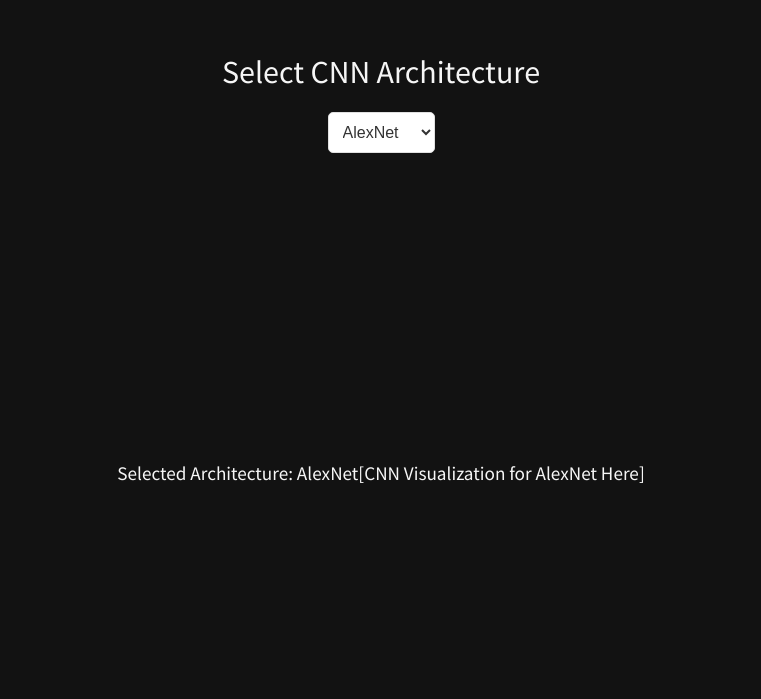
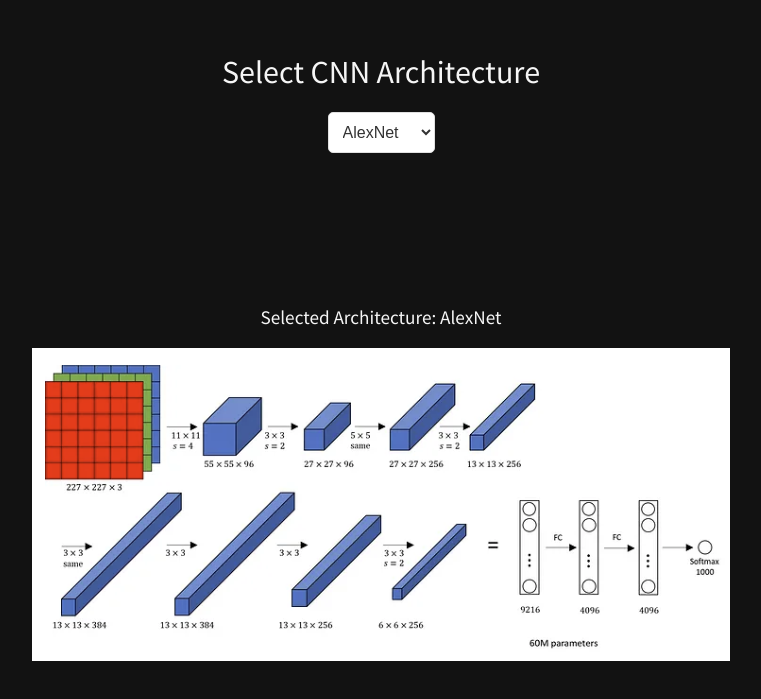
Before and after one commit to thenileriver/cnn_explained, a SvelteKit app: page / in a window 1280 px wide. Shown: the part 1168-1867 px from the top of the page, without its empty margins (259-1020 px from the left). Built offline with nearby package versions, Linux system fonts and the light colour scheme.

Commit message:
Image Switches

```diff
--- a/src/components/App.svelte
+++ b/src/components/App.svelte
@@ -9,6 +9,13 @@
   let selectedArchitecture = "AlexNet";
 
   const architectures = ["AlexNet", "VGG16", "ResNet", "Inception"];
+
+  const architectureImages = {
+    "AlexNet": "AlexNet_architecture.png",
+    "VGG16": "VGG16_architecture.png",
+    "ResNet": "ResNet_architecture.png",
+    "Inception": "Inception_architecture.png"
+  };
 
   function handleArchitectureChange(event) {
     selectedArchitecture = event.target.value;
@@ -98,6 +105,12 @@
     align-items: center;
     height: 600px; /* Adjust the height as needed */
     font-size: 1.2rem;
+    flex-direction: column;
+  }
+
+  .visualization img {
+    max-width: 100%;
+    max-height: 100%;
   }
 </style>
 
@@ -122,7 +135,9 @@
     </div>
     <div class="visualization">
       <p>Selected Architecture: {selectedArchitecture}</p>
-      <p>[CNN Visualization for {selectedArchitecture} Here]</p>
+      {#if architectureImages[selectedArchitecture]}
+        <img src={architectureImages[selectedArchitecture]} alt={selectedArchitecture} />
+      {/if}
     </div>
   </div>
 </div>
```
Lines whose indentation alone changed are shown as unchanged.
